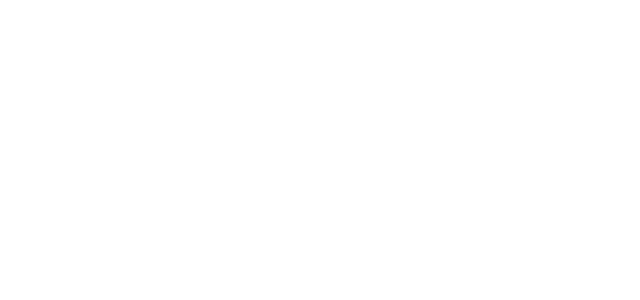
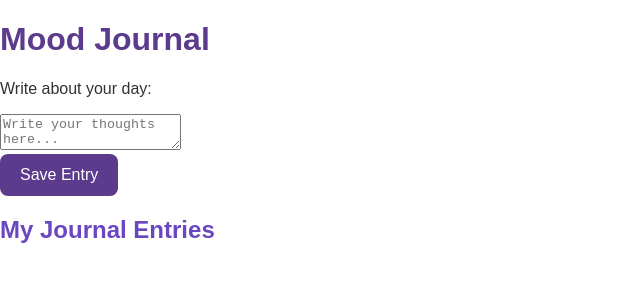
Before and after one commit to Seemeebee/Brandy-Alexander-Unit-1-Project, a React (Vite) app in the folder Path to Peace/: page /journal in a window 1280 px wide. Before the commit this address had no page. Shown: the top 300 px of the page, without its empty margins (0-640 px from the left). Built offline with nearby package versions, Linux system fonts and the light colour scheme.

Commit message:
Mood Journal

```diff
--- a/Path to Peace/src/App.jsx
+++ b/Path to Peace/src/App.jsx
@@ -2,15 +2,17 @@
 import Home from "./pages/Home";
 import AnxietyAssessment from "./components/AnxietyAssessment";
 import Results from "./components/Results";
+import MoodJournal from "./components/MoodJournal";
 
 function App() {
   return (
     <BrowserRouter>
       <Routes>
-        <Route path="/home" element={<Home />} />
-        <Route path="/assessment" element={<AnxietyAssessment />} />
-        <Route path="/results" element={<Results />} />
-      </Routes>
+  <Route path="/home" element={<Home />} />
+  <Route path="/assessment" element={<AnxietyAssessment />} />
+  <Route path="/results" element={<Results />} />
+  <Route path="/journal" element={<MoodJournal />} />
+</Routes>
     </BrowserRouter>
   );
 }
--- /dev/null
+++ b/Path to Peace/src/components/MoodJournal.jsx
@@ -0,0 +1,57 @@
+import { useState } from "react";
+
+function MoodJournal() {
+  const [journal, setJournal] = useState("");
+  const [entries, setEntries] = useState([]);
+
+  function saveEntry() {
+    if (journal === "") {
+      alert("Please write something before saving.");
+      return;
+    }
+
+    setEntries([...entries, journal]);
+
+    setJournal("");
+  }
+
+  function deleteEntry(index) {
+    const newEntries = entries.filter((entry, i) => i !== index);
+
+    setEntries(newEntries);
+  }
+
+  return (
+    <div>
+      <h1>Mood Journal</h1>
+
+      <p>Write about your day:</p>
+
+      <textarea
+        value={journal}
+        onChange={(event) => setJournal(event.target.value)}
+        placeholder="Write your thoughts here..."
+      />
+
+      <br />
+
+      <button onClick={saveEntry}>
+        Save Entry
+      </button>
+
+      <h2>My Journal Entries</h2>
+
+      {entries.map((entry, index) => (
+        <div key={index}>
+          <p>{entry}</p>
+
+          <button onClick={() => deleteEntry(index)}>
+            Delete
+          </button>
+        </div>
+      ))}
+    </div>
+  );
+}
+
+export default MoodJournal;
--- a/Path to Peace/src/components/Results.jsx
+++ b/Path to Peace/src/components/Results.jsx
@@ -1,7 +1,8 @@
-import { useLocation } from "react-router-dom";
+import { useLocation, useNavigate } from "react-router-dom";
 
 function Results() {
   const location = useLocation();
+  const navigate = useNavigate();
 
   const score = location.state.score;
 
@@ -28,6 +29,18 @@
       <h2>Recommended Resource</h2>
 
       <p>{resource}</p>
+
+      <button onClick={() => navigate("/home")}>
+        Back to Home
+      </button>
+
+      <button onClick={() => navigate("/assessment")}>
+        Restart Assessment
+      </button>
+
+      <button onClick={() => navigate("/journal")}>
+        Mood Journal
+      </button>
     </div>
   );
 }
```
